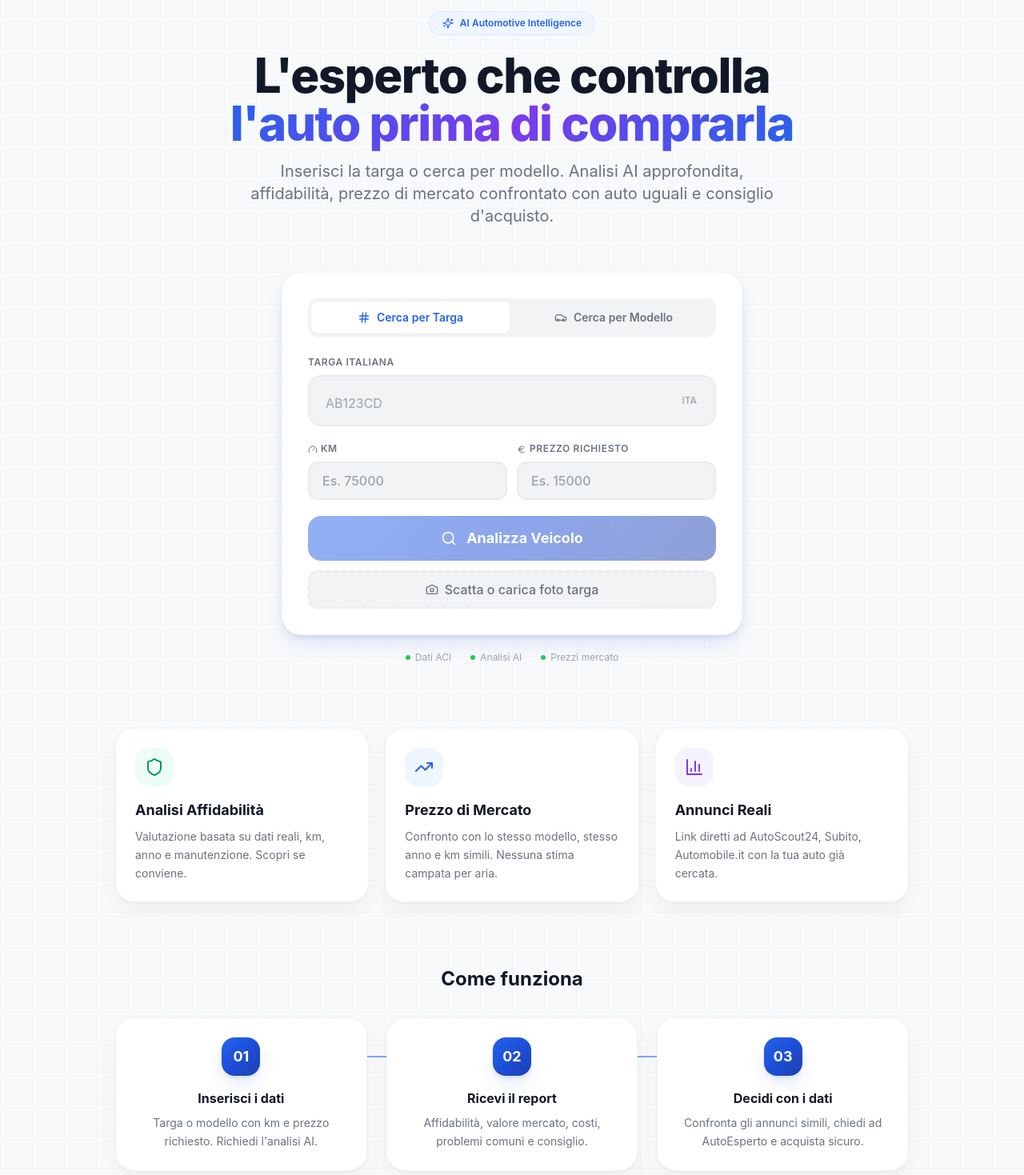
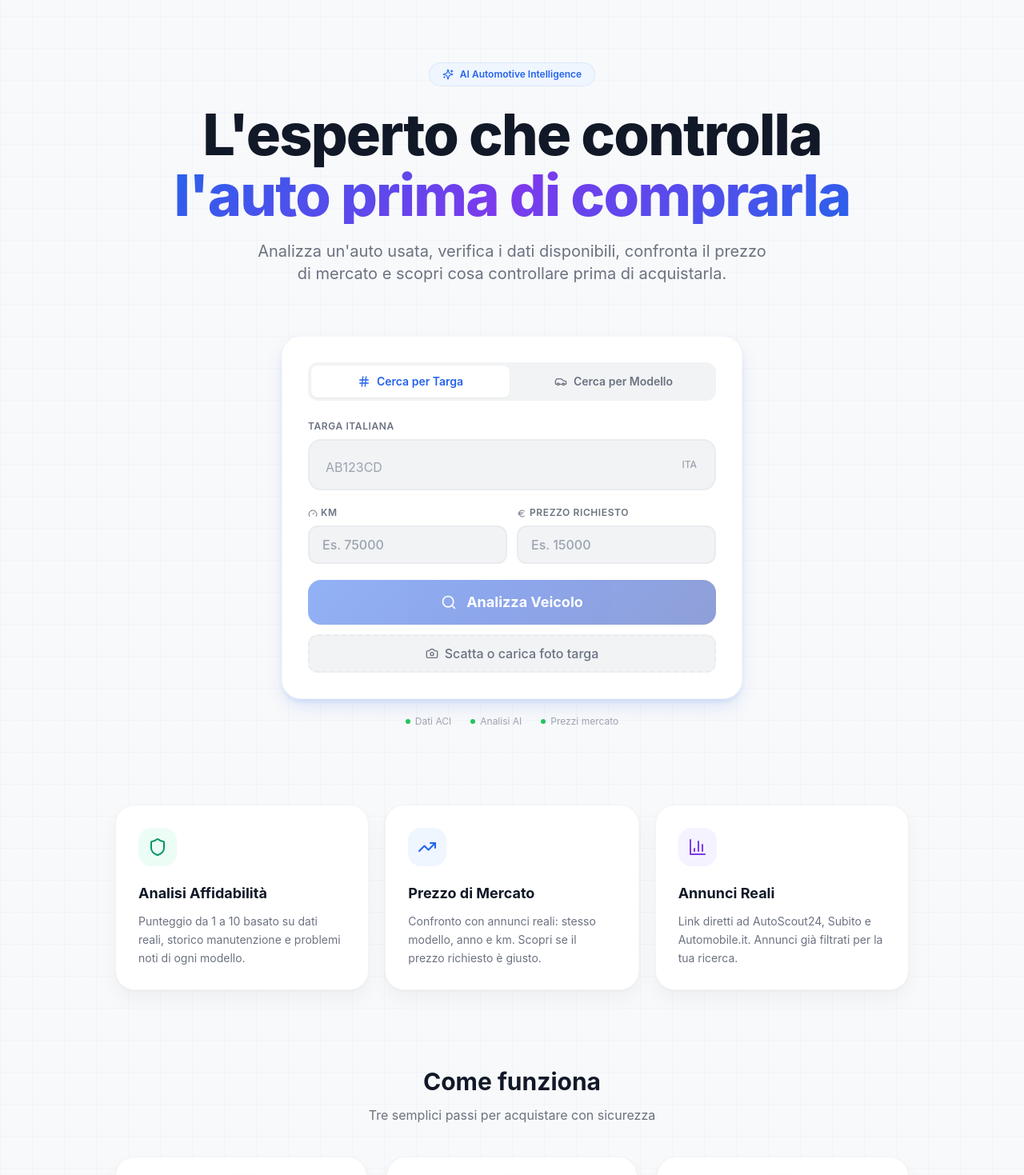
Before and after one commit to goosewebstore-cpu/autoesperto-api, a Next.js app in the folder apps/web/: page / in a window 1280 px wide. Shown: the part 100-1569 px from the top of the page at 80% size. Built offline with nearby package versions, Linux system fonts and the light colour scheme.

Commit message:
Premium frontend redesign: hero, nav, search card, how-it-works section

```diff
--- a/apps/web/src/app/globals.css
+++ b/apps/web/src/app/globals.css
@@ -12,6 +12,7 @@
   font-family: 'Inter', system-ui, -apple-system, BlinkMacSystemFont, sans-serif;
   -webkit-font-smoothing: antialiased;
   -moz-osx-font-smoothing: grayscale;
+  background: #F8F9FA;
 }
 
 /* Custom scrollbar */
--- a/apps/web/src/app/page.tsx
+++ b/apps/web/src/app/page.tsx
@@ -46,7 +46,8 @@
 
   const navItems = [
     { label: 'Cerca Auto', view: 'home' as View },
-    { label: 'Piani', view: 'plans' as View },
+    { label: 'Come funziona', view: 'home' as View, scroll: true },
+    { label: 'Prezzi', view: 'plans' as View },
     { label: 'Guida', view: 'knowledge' as View },
   ];
 
@@ -69,7 +70,12 @@
             {navItems.map((item) => (
               <button
                 key={item.view}
-                onClick={() => setView(item.view)}
+                onClick={() => {
+                  setView(item.view);
+                  if ((item as any).scroll) {
+                    setTimeout(() => document.getElementById('how-it-works')?.scrollIntoView({ behavior: 'smooth' }), 100);
+                  }
+                }}
                 className={`px-4 py-2 rounded-xl text-sm font-semibold transition-all ${
                   view === item.view
                     ? 'bg-accent-light text-accent'
@@ -152,23 +158,22 @@
       </header>
 
       {/* Content */}
-      <main className="max-w-5xl mx-auto px-4 py-8 md:py-12">
+      <main className="max-w-5xl mx-auto px-4 py-6 md:py-16">
         {view === 'home' && !report && (
           <div className="animate-fade-in">
             {/* Hero */}
-            <div className="text-center mb-10 md:mb-14">
-              <div className="inline-flex items-center gap-2 px-4 py-1.5 rounded-full bg-accent-light text-accent text-xs font-semibold mb-5 border border-accent/10">
+            <div className="text-center mb-8 md:mb-16 pt-8 md:pt-12">
+              <div className="inline-flex items-center gap-2 px-4 py-1.5 rounded-full bg-accent-light text-accent text-xs font-semibold mb-6 border border-accent/10">
                 <Sparkles className="w-3.5 h-3.5" />
                 AI Automotive Intelligence
               </div>
-              <h1 className="text-4xl md:text-5xl lg:text-6xl font-extrabold tracking-tight text-text-primary leading-[1.1] mb-4">
+              <h1 className="text-4xl sm:text-5xl md:text-6xl lg:text-7xl font-extrabold tracking-tight text-text-primary leading-[1.05] mb-5 max-w-4xl mx-auto">
                 L&apos;esperto che controlla
-                <br />
-                <span className="gradient-text-accent">l&apos;auto prima di comprarla</span>
+                <span className="gradient-text-accent block mt-1">l&apos;auto prima di comprarla</span>
               </h1>
-              <p className="text-lg md:text-xl text-text-secondary max-w-2xl mx-auto leading-relaxed">
-                Inserisci la targa o cerca per modello. Analisi AI approfondita, affidabilità,
-                prezzo di mercato confrontato con auto uguali e consiglio d&apos;acquisto.
+              <p className="text-lg md:text-xl text-text-secondary max-w-2xl mx-auto leading-relaxed px-4">
+                Analizza un&apos;auto usata, verifica i dati disponibili, confronta il prezzo
+                di mercato e scopri cosa controllare prima di acquistarla.
               </p>
             </div>
 
@@ -187,33 +192,33 @@
             </div>
 
             {/* Features */}
-            <div className="mt-16 md:mt-20">
+            <div className="mt-16 md:mt-24">
               <div className="grid md:grid-cols-3 gap-5">
                 {[
                   {
                     icon: <Shield className="w-6 h-6" />,
                     title: 'Analisi Affidabilità',
-                    desc: 'Valutazione basata su dati reali, km, anno e manutenzione. Scopri se conviene.',
+                    desc: 'Punteggio da 1 a 10 basato su dati reali, storico manutenzione e problemi noti di ogni modello.',
                     color: 'text-emerald-600 bg-emerald-50',
                   },
                   {
                     icon: <TrendingUp className="w-6 h-6" />,
                     title: 'Prezzo di Mercato',
-                    desc: 'Confronto con lo stesso modello, stesso anno e km simili. Nessuna stima campata per aria.',
+                    desc: 'Confronto con annunci reali: stesso modello, anno e km. Scopri se il prezzo richiesto è giusto.',
                     color: 'text-blue-600 bg-blue-50',
                   },
                   {
                     icon: <BarChart3 className="w-6 h-6" />,
                     title: 'Annunci Reali',
-                    desc: 'Link diretti ad AutoScout24, Subito, Automobile.it con la tua auto già cercata.',
+                    desc: 'Link diretti ad AutoScout24, Subito e Automobile.it. Annunci già filtrati per la tua ricerca.',
                     color: 'text-violet-600 bg-violet-50',
                   },
                 ].map((f, i) => (
-                  <div key={i} className="bg-white rounded-3xl p-6 shadow-card border border-border/50 card-hover">
-                    <div className={`w-12 h-12 rounded-2xl ${f.color} flex items-center justify-center mb-4`}>
+                  <div key={i} className="bg-white rounded-3xl p-6 md:p-7 shadow-card border border-border/50 card-hover">
+                    <div className={`w-12 h-12 rounded-2xl ${f.color} flex items-center justify-center mb-5`}>
                       {f.icon}
                     </div>
-                    <h3 className="text-lg font-bold text-text-primary mb-2">{f.title}</h3>
+                    <h3 className="text-lg font-bold text-text-primary mb-2.5">{f.title}</h3>
                     <p className="text-sm text-text-secondary leading-relaxed">{f.desc}</p>
                   </div>
                 ))}
@@ -221,15 +226,16 @@
             </div>
 
             {/* How it works */}
-            <div className="mt-16 md:mt-20">
-              <h2 className="text-2xl font-bold text-center text-text-primary mb-8">Come funziona</h2>
+            <div id="how-it-works" className="mt-16 md:mt-24">
+              <h2 className="text-2xl md:text-3xl font-bold text-center text-text-primary mb-3">Come funziona</h2>
+              <p className="text-text-secondary text-center mb-10 text-sm md:text-base">Tre semplici passi per acquistare con sicurezza</p>
               <div className="relative">
                 <div className="hidden md:block absolute top-12 left-[calc(16.67%_+_24px)] right-[calc(16.67%_+_24px)] h-0.5 bg-gradient-to-r from-accent/20 via-accent to-accent/20" />
                 <div className="grid md:grid-cols-3 gap-6">
                   {[
-                    { step: '01', title: 'Inserisci i dati', desc: 'Targa o modello con km e prezzo richiesto. Richiedi l\'analisi AI.' },
-                    { step: '02', title: 'Ricevi il report', desc: 'Affidabilità, valore mercato, costi, problemi comuni e consiglio.' },
-                    { step: '03', title: 'Decidi con i dati', desc: 'Confronta gli annunci simili, chiedi ad AutoEsperto e acquista sicuro.' },
+                    { step: '01', title: 'Inserisci i dati', desc: 'Targa, chilometraggio e prezzo richiesto. Bastano pochi secondi.' },
+                    { step: '02', title: 'Analisi AI', desc: 'AutoEsperto elabora affidabilità, valore di mercato, costi e problemi noti.' },
+                    { step: '03', title: 'Decidi con i dati', desc: 'Ricevi un report chiaro con consiglio d\'acquisto e annunci reali.' },
                   ].map((item, i) => (
                     <div key={i} className="relative">
                       <div className="bg-white rounded-3xl p-6 shadow-card border border-border/50 text-center">
--- a/apps/web/src/components/SearchForm.tsx
+++ b/apps/web/src/components/SearchForm.tsx
@@ -29,7 +29,7 @@
 
   return (
     <form onSubmit={handleSubmit} className="animate-fade-in">
-      <div className="bg-white rounded-3xl shadow-premium p-6 md:p-8 border border-border/50">
+      <div className="bg-white rounded-3xl shadow-premium p-5 sm:p-6 md:p-8 border border-border/40">
         {/* Mode Tabs */}
         <div className="flex gap-1.5 bg-surface-2 rounded-xl p-1 mb-6">
           <button
```
